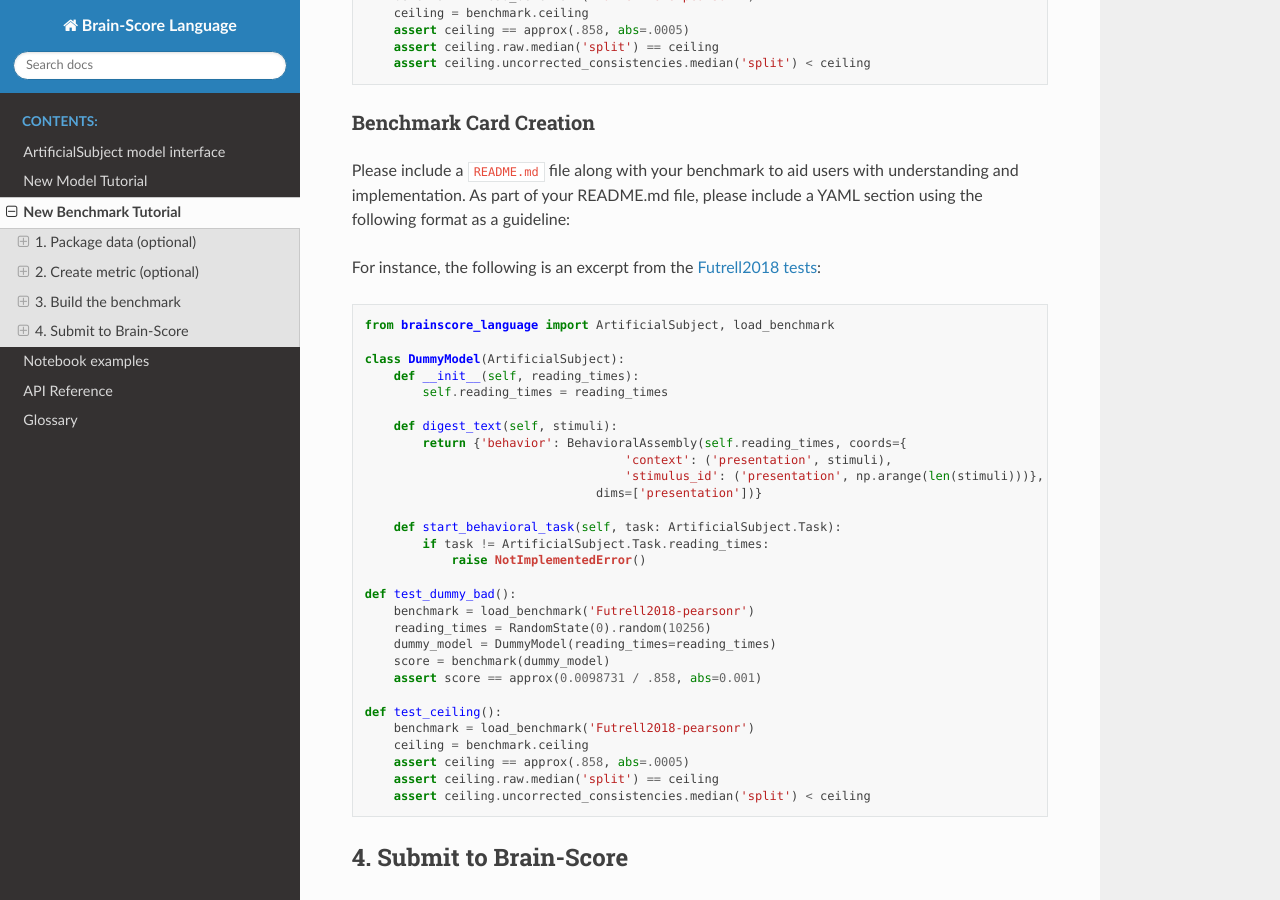
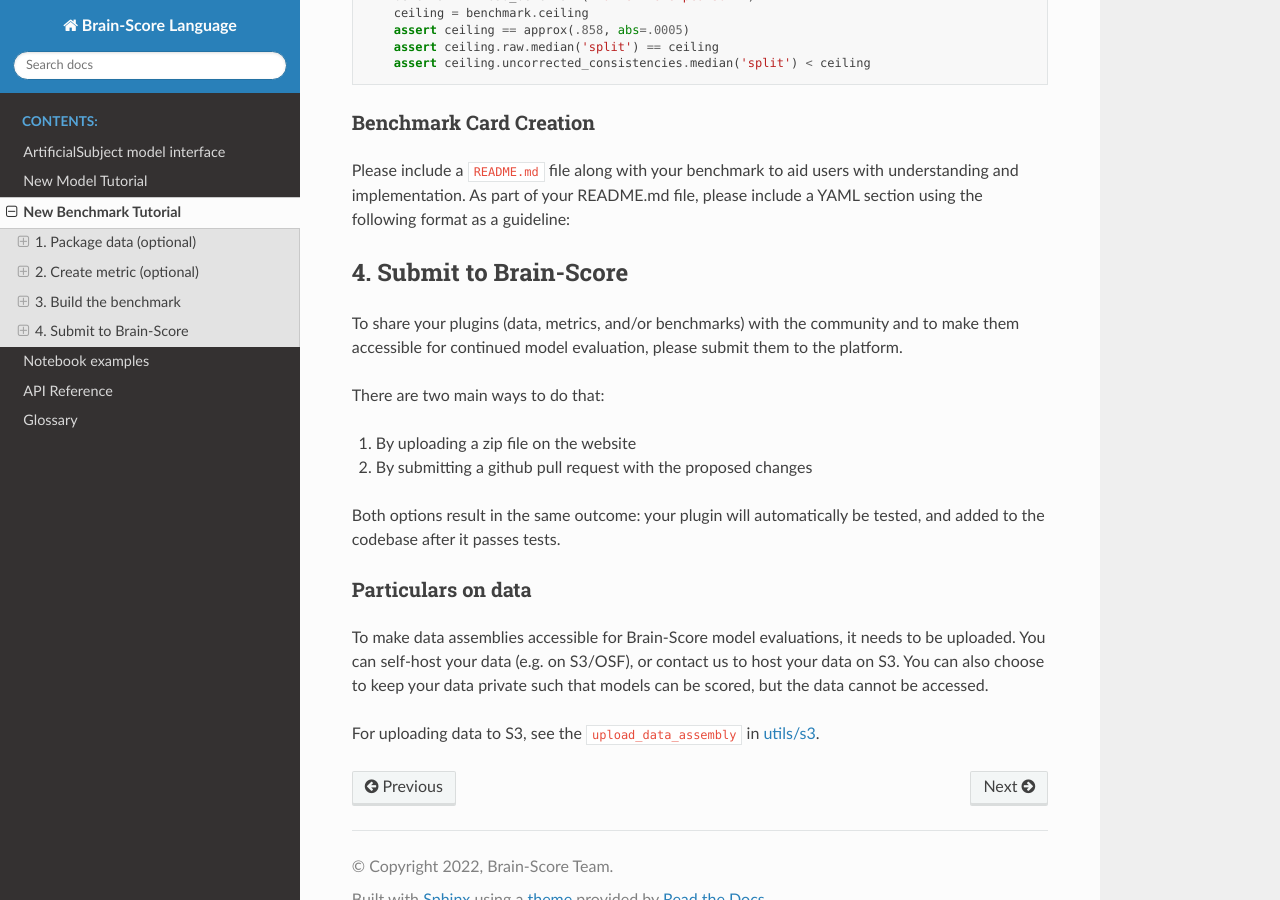
Before and after one commit to brain-score/language, a Sphinx documentation site: the page built from docs/source/modules/benchmark_tutorial.rst, in a window 1280 px wide and 900 px high, scrolled down 6200 px. Built offline with Sphinx 7.4.7 and the Read the Docs theme 2.0.0, drawn with Linux system fonts in a browser that asks for light colours.

Commit message:
small fix

```diff
--- a/docs/source/modules/benchmark_tutorial.rst
+++ b/docs/source/modules/benchmark_tutorial.rst
@@ -381,42 +381,6 @@
       example_usage: <one example should be in test_integration.py>
     ---
 
-For instance, the following is an excerpt from the
-`Futrell2018 tests <https://github.com/brain-score/language/blob/85afdae5294d0613fb51c33333aa76c52fc0849e/brainscore_language/benchmarks/futrell2018/test.py>`_:
-
-.. code-block:: python
-
-    from brainscore_language import ArtificialSubject, load_benchmark
-
-    class DummyModel(ArtificialSubject):
-        def __init__(self, reading_times):
-            self.reading_times = reading_times
-
-        def digest_text(self, stimuli):
-            return {'behavior': BehavioralAssembly(self.reading_times, coords={
-                                        'context': ('presentation', stimuli),
-                                        'stimulus_id': ('presentation', np.arange(len(stimuli)))},
-                                    dims=['presentation'])}
-
-        def start_behavioral_task(self, task: ArtificialSubject.Task):
-            if task != ArtificialSubject.Task.reading_times:
-                raise NotImplementedError()
-
-    def test_dummy_bad():
-        benchmark = load_benchmark('Futrell2018-pearsonr')
-        reading_times = RandomState(0).random(10256)
-        dummy_model = DummyModel(reading_times=reading_times)
-        score = benchmark(dummy_model)
-        assert score == approx(0.0098731 / .858, abs=0.001)
-
-    def test_ceiling():
-        benchmark = load_benchmark('Futrell2018-pearsonr')
-        ceiling = benchmark.ceiling
-        assert ceiling == approx(.858, abs=.0005)
-        assert ceiling.raw.median('split') == ceiling
-        assert ceiling.uncorrected_consistencies.median('split') < ceiling
-
-
 4. Submit to Brain-Score
 ========================
 
```
